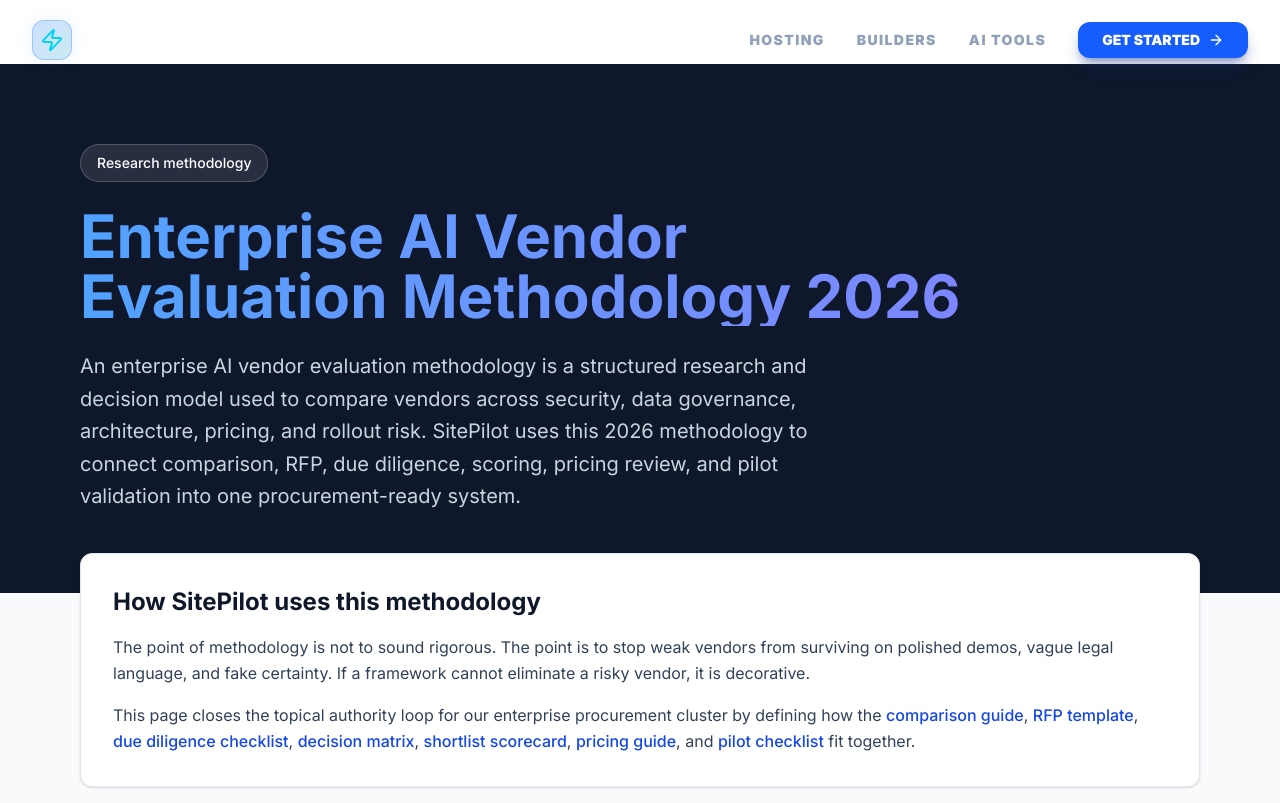
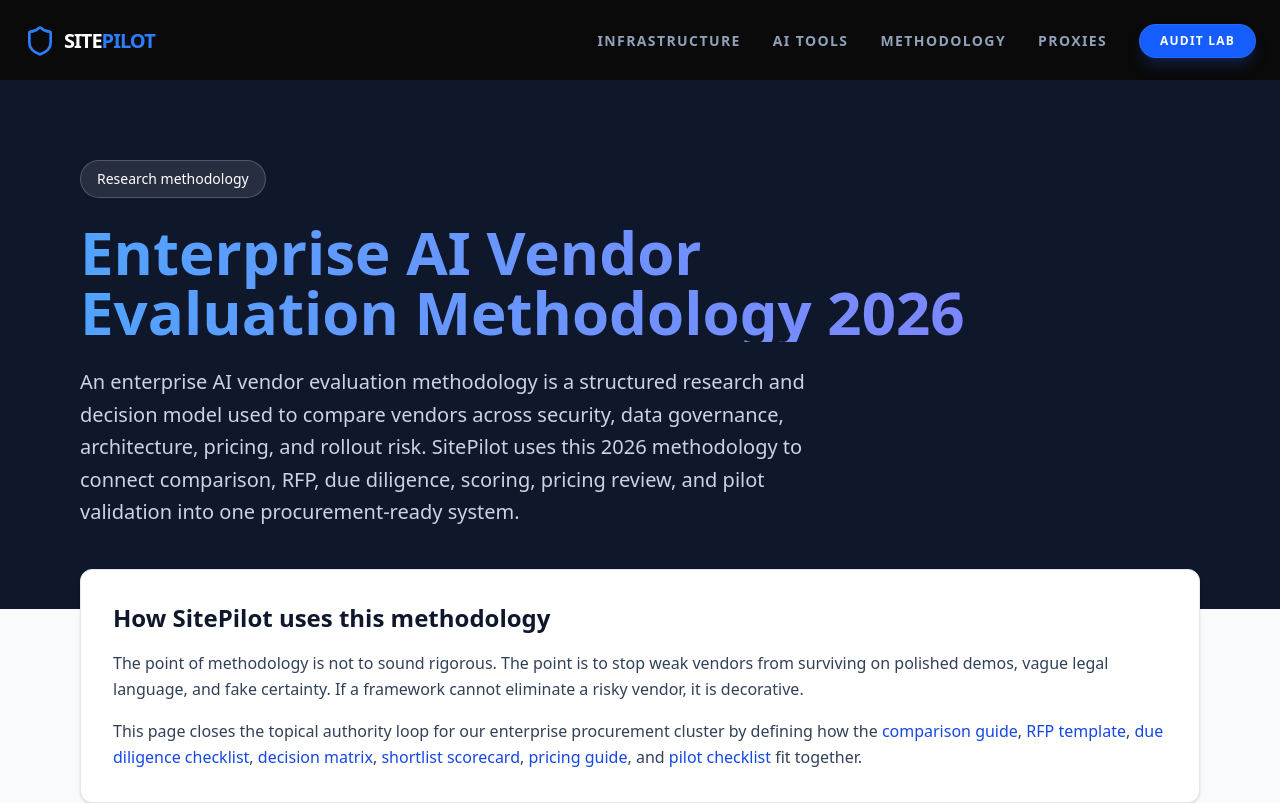
Before and after one commit to teccoxie2/sitepilot, a Next.js app: page /methodology in a window 1280 px wide. Shown: the top 803 px of the page. Built offline with nearby package versions, Linux system fonts and the light colour scheme.

Commit message:
design: global UI overhaul (Linear-style) - TS fix

```diff
--- a/src/app/globals.css
+++ b/src/app/globals.css
@@ -1,103 +1,73 @@
 @import "tailwindcss";
 
 :root {
-  --background: #ffffff;
-  --foreground: #0f172a;
-  --primary: #3b82f6;
-  --primary-dark: #1e40af;
-  --secondary: #64748b;
-  --accent: #06b6d4;
-  --surface: #f8fafc;
-  --border: #e2e8f0;
-}
-
-@theme inline {
-  --color-background: var(--background);
-  --color-foreground: var(--foreground);
-  --font-sans: var(--font-geist-sans);
-  --font-mono: var(--font-geist-mono);
-}
-
-@media (prefers-color-scheme: dark) {
-  :root {
-    --background: #0a0a0a;
-    --foreground: #212121;
-  }
+  --background: #0A0A0A;
+  --foreground: #EDEDED;
 }
 
 body {
-  background: var(--background);
+  background-color: var(--background);
   color: var(--foreground);
-  font-family: 'Inter', -apple-system, BlinkMacSystemFont, 'Segoe UI', Roboto, sans-serif;
-  line-height: 1.6;
-  scroll-behavior: smooth;
+  -webkit-font-smoothing: antialiased;
+  -moz-osx-font-smoothing: grayscale;
 }
 
-/* 现代化动画和过渡效果 */
-* {
-  transition: all 0.2s ease-in-out;
+/* Linear-style Inner Glow Card */
+.glass-card {
+  position: relative;
+  overflow: hidden;
+  border-radius: 1rem;
+  border: 1px solid rgba(255, 255, 255, 0.1);
+  background-color: rgba(255, 255, 255, 0.05);
+  backdrop-filter: blur(12px);
+  transition: all 0.3s cubic-bezier(0.4, 0, 0.2, 1);
+  box-shadow: inset 0 1px 1px rgba(255, 255, 255, 0.05);
 }
 
-/* 更好的聚焦状态 */
-:focus-visible {
-  outline: 2px solid var(--primary);
-  outline-offset: 2px;
-  border-radius: 4px;
+.glass-card:hover {
+  border-color: rgba(255, 255, 255, 0.2);
+  background-color: rgba(255, 255, 255, 0.08);
+  transform: translateY(-4px);
+  box-shadow: inset 0 1px 1px rgba(255, 255, 255, 0.1), 0 20px 40px rgba(0,0,0,0.4);
 }
 
-/* 现代化按钮基础样式 */
-.btn {
-  @apply inline-flex items-center justify-center px-6 py-3 text-sm font-medium rounded-lg transition-all duration-200 ease-in-out;
+/* Neon Accent Button */
+.btn-neon {
+  position: relative;
+  display: inline-flex;
+  items-center: center;
+  justify-content: center;
+  padding: 0.75rem 1.5rem;
+  border-radius: 9999px;
+  font-weight: 700;
+  font-size: 0.875rem;
+  letter-spacing: 0.1em;
+  text-transform: uppercase;
+  transition: all 0.3s ease;
+  overflow: hidden;
+  background: linear-gradient(180deg, rgba(59, 130, 246, 0.1) 0%, rgba(59, 130, 246, 0.05) 100%);
+  border: 1px solid rgba(59, 130, 246, 0.3);
+  color: #60A5FA;
 }
 
-.btn-primary {
-  @apply bg-blue-600 text-white hover:bg-blue-700 hover:scale-105 active:scale-95 shadow-lg hover:shadow-xl;
+.btn-neon:hover {
+  border-color: rgba(59, 130, 246, 0.6);
+  transform: scale(1.05);
+  background: linear-gradient(180deg, rgba(59, 130, 246, 0.2) 0%, rgba(59, 130, 246, 0.1) 100%);
+  box-shadow: 0 0 20px rgba(59, 130, 246, 0.2);
 }
 
-.btn-secondary {
-  @apply bg-white text-gray-700 border border-gray-300 hover:border-gray-400 hover:bg-gray-50 hover:scale-105 active:scale-95;
+/* Custom Scrollbar */
+::-webkit-scrollbar {
+  width: 8px;
 }
-
-.btn-accent {
-  @apply bg-gradient-to-r from-blue-600 to-cyan-600 text-white hover:from-blue-700 hover:to-cyan-700 hover:scale-105 active:scale-95 shadow-lg hover:shadow-xl;
+::-webkit-scrollbar-track {
+  background: #0A0A0A;
 }
-
-/* 现代化卡片样式 */
-.card {
-  @apply bg-white border border-gray-200 rounded-xl p-6 hover:border-gray-300 hover:shadow-lg transition-all duration-200;
+::-webkit-scrollbar-thumb {
+  background: #262626;
+  border-radius: 10px;
 }
-
-/* 渐变背景效果 */
-.gradient-bg {
-  background: linear-gradient(135deg, #667eea 0%, #764ba2 100%);
+::-webkit-scrollbar-thumb:hover {
+  background: #404040;
 }
-
-.subtle-gradient {
-  background: linear-gradient(135deg, #f8fafc 0%, #e2e8f0 100%);
-}
-
-/* 微交互动画 */
-@keyframes fadeInUp {
-  from {
-    opacity: 0;
-    transform: translateY(20px);
-  }
-  to {
-    opacity: 1;
-    transform: translateY(0);
-  }
-}
-
-.fade-in-up {
-  animation: fadeInUp 0.6s ease-out forwards;
-}
-
-/* 悬停效果 */
-.hover-lift {
-  transition: transform 0.2s ease-in-out, box-shadow 0.2s ease-in-out;
-}
-
-.hover-lift:hover {
-  transform: translateY(-4px);
-  box-shadow: 0 20px 25px -5px rgb(0 0 0 / 0.1), 0 8px 10px -6px rgb(0 0 0 / 0.1);
-}
--- a/src/app/layout.tsx
+++ b/src/app/layout.tsx
@@ -1,53 +1,24 @@
 import type { Metadata } from "next";
-import { Inter } from "next/font/google";
+import { Geist, Geist_Mono } from "next/font/google";
 import "./globals.css";
 import Header from "@/components/Header";
 import Footer from "@/components/Footer";
 import GoogleAnalytics from "@/components/GoogleAnalytics";
 
-const inter = Inter({
+const geistSans = Geist({
+  variable: "--font-geist-sans",
   subsets: ["latin"],
-  display: 'swap',
-  variable: '--font-inter',
+});
+
+const geistMono = Geist_Mono({
+  variable: "--font-geist-mono",
+  subsets: ["latin"],
 });
 
 export const metadata: Metadata = {
-  metadataBase: new URL("https://sitepilot.co"),
-  title: "SitePilot - Your Guide to Building Websites That Work",
-  description: "Expert reviews and guides on web hosting, AI tools, and website builders. Launch your website with confidence.",
-  keywords: ["web hosting", "website builder", "AI tools", "hosting reviews", "best web hosting", "website creation", "AI writing tools"],
-  authors: [{ name: "SitePilot Team" }],
-  creator: "SitePilot",
-  publisher: "SitePilot",
-  robots: {
-    index: true,
-    follow: true,
-    googleBot: {
-      index: true,
-      follow: true,
-      'max-video-preview': -1,
-      'max-image-preview': 'large',
-      'max-snippet': -1,
-    },
-  },
-  openGraph: {
-    title: "SitePilot - Your Guide to Building Websites That Work",
-    description: "Expert reviews and guides on web hosting, AI tools, and website builders. Launch your website with confidence.",
-    url: "https://sitepilot.co",
-    siteName: "SitePilot",
-    locale: "en_US",
-    type: "website",
-  },
-  twitter: {
-    card: "summary_large_image",
-    title: "SitePilot - Your Guide to Building Websites That Work",
-    description: "Expert reviews and guides on web hosting, AI tools, and website builders. Launch your website with confidence.",
-    site: "@sitepilot_co",
-    creator: "@sitepilot_co",
-  },
-  verification: {
-    google: "google-verification-code-here", // To be updated with actual code
-  },
+  title: "SitePilot | Global Digital Infrastructure Authority",
+  description: "Independent technical audits, infrastructure benchmarks, and AI-driven procurement frameworks for modern enterprises.",
+  metadataBase: new URL('https://sitepilot.co'),
 };
 
 export default function RootLayout({
@@ -56,14 +27,15 @@
   children: React.ReactNode;
 }>) {
   return (
-    <html lang="en">
-      <body className={`${inter.className} antialiased bg-white text-slate-900`}>
-        <GoogleAnalytics measurementId='G-ZEHW3WYWXL' />
+    <html lang="en" className="dark">
+      <body className={`${geistSans.variable} ${geistMono.variable} font-sans selection:bg-blue-500/30 bg-[#0A0A0A]`}>
         <Header />
-        <main className="min-h-screen pt-16">{children}</main>
+        <main className="min-h-screen pt-20">
+          {children}
+        </main>
         <Footer />
+        <GoogleAnalytics measurementId="G-ZEHW3WYWXL" />
       </body>
     </html>
   );
 }
-// Force deployment at Fri Mar 20 17:06:00 NZDT 2026 - Cache bust fix
--- a/src/components/Header.tsx
+++ b/src/components/Header.tsx
@@ -1,96 +1,102 @@
-"use client";
+"use client"
 
-import Link from "next/link";
-import { useState, useEffect } from "react";
-import { Zap, Menu, X, ArrowRight } from 'lucide-react';
+import Link from 'next/link'
+import { useState, useEffect } from 'react'
+import { Shield, Menu, X, Terminal } from 'lucide-react'
 
-export default function Header() {
-  const [mobileMenuOpen, setMobileMenuOpen] = useState(false);
-  const [scrolled, setScrolled] = useState(false);
+const Header = () => {
+  const [isScrolled, setIsScrolled] = useState(false)
+  const [isMobileMenuOpen, setIsMobileMenuOpen] = useState(false)
 
   useEffect(() => {
     const handleScroll = () => {
-      const isScrolled = window.scrollY > 20;
-      setScrolled(isScrolled);
-    };
-
-    window.addEventListener('scroll', handleScroll);
-    return () => window.removeEventListener('scroll', handleScroll);
-  }, []);
+      setIsScrolled(window.scrollY > 20)
+    }
+    window.addEventListener('scroll', handleScroll)
+    return () => window.removeEventListener('scroll', handleScroll)
+  }, [])
 
   const navLinks = [
-    { name: "Hosting", href: "/web-hosting", color: "hover:text-blue-400" },
-    { name: "Builders", href: "/website-builders", color: "hover:text-purple-400" },
-    { name: "AI Tools", href: "/ai-tools", color: "hover:text-green-400" }
-  ];
+    { name: 'Infrastructure', href: '/web-hosting' },
+    { name: 'AI Tools', href: '/ai-tools' },
+    { name: 'Methodology', href: '/methodology' },
+    { name: 'Proxies', href: '/proxies' },
+  ]
 
   return (
-    <header className={`fixed w-full top-0 z-50 transition-all duration-300 ${
-      scrolled
-        ? 'bg-[#0A0A0A]/90 backdrop-blur-md border-b border-white/10 shadow-2xl'
-        : 'bg-transparent border-b border-transparent'
-    }`}>
-      <nav className="max-w-7xl mx-auto px-4 sm:px-6 lg:px-8">
-        <div className="flex justify-between items-center h-20">
+    <header
+      className={`fixed top-0 left-0 right-0 z-50 transition-all duration-300 ${
+        isScrolled
+          ? 'py-3 bg-[#0A0A0A]/80 backdrop-blur-xl border-b border-white/5'
+          : 'py-6 bg-transparent'
+      }`}
+    >
+      <div className="max-w-7xl mx-auto px-6 flex items-center justify-between">
         {/* Logo */}
-          <Link href="/" className="flex items-center group">
-            <div className="w-10 h-10 bg-gradient-to-br from-blue-600/20 to-cyan-600/20 border border-blue-500/30 rounded-xl mr-3 flex items-center justify-center group-hover:scale-110 transition-transform shadow-[0_0_15px_rgba(59,130,246,0.1)]">
-              <Zap className="w-6 h-6 text-cyan-400" />
+        <Link href="/" className="flex items-center gap-2 group">
+          <div className="relative">
+            <Shield className="w-8 h-8 text-blue-500 transition-transform group-hover:scale-110" />
+            <div className="absolute inset-0 bg-blue-500/20 blur-xl rounded-full opacity-0 group-hover:opacity-100 transition-opacity" />
           </div>
-            <span className="text-2xl font-black text-white tracking-tighter group-hover:text-cyan-400 transition-colors">SitePilot</span>
+          <span className="text-xl font-black text-white tracking-tighter">
+            SITE<span className="text-blue-500">PILOT</span>
+          </span>
         </Link>
 
         {/* Desktop Nav */}
-          <div className="hidden lg:flex items-center space-x-8">
+        <nav className="hidden md:flex items-center gap-8">
           {navLinks.map((link) => (
             <Link
               key={link.name}
               href={link.href}
-                className={`text-sm font-black uppercase tracking-widest text-slate-400 ${link.color} transition-all`}
+              className="text-sm font-bold text-slate-400 hover:text-white transition-colors tracking-widest uppercase"
             >
               {link.name}
             </Link>
           ))}
           <Link
-              href="/web-hosting"
-              className="px-6 py-2 bg-blue-600 text-white rounded-xl text-sm font-black hover:bg-blue-500 transition-all shadow-lg shadow-blue-900/40 flex items-center gap-2"
+            href="/apply-for-audit"
+            className="px-5 py-2 rounded-full bg-blue-600 text-white text-xs font-black tracking-widest uppercase hover:bg-blue-500 transition-all shadow-lg shadow-blue-900/40 border border-blue-400/20"
           >
-              GET STARTED <ArrowRight className="w-4 h-4" />
+            Audit Lab
           </Link>
+        </nav>
+
+        {/* Mobile Trigger */}
+        <button
+          className="md:hidden text-white"
+          onClick={() => setIsMobileMenuOpen(!isMobileMenuOpen)}
+        >
+          {isMobileMenuOpen ? <X /> : <Menu />}
+        </button>
       </div>
 
-          {/* Mobile Menu Button */}
-          <button
-            className="lg:hidden p-2 text-slate-400 hover:text-white"
-            onClick={() => setMobileMenuOpen(!mobileMenuOpen)}
-          >
-            {mobileMenuOpen ? <X className="w-8 h-8" /> : <Menu className="w-8 h-8" />}
-          </button>
-        </div>
-      </nav>
-
       {/* Mobile Menu */}
-      {mobileMenuOpen && (
-        <div className="lg:hidden bg-[#0A0A0A] border-b border-white/10 p-8 space-y-6 animate-in slide-in-from-top duration-300">
+      {isMobileMenuOpen && (
+        <div className="absolute top-full left-0 right-0 bg-[#0A0A0A] border-b border-white/10 py-8 px-6 md:hidden animate-in fade-in slide-in-from-top-5">
+          <nav className="flex flex-col gap-6">
             {navLinks.map((link) => (
               <Link
                 key={link.name}
                 href={link.href}
-              className="block text-xl font-black text-white uppercase tracking-tighter"
-              onClick={() => setMobileMenuOpen(false)}
+                className="text-lg font-bold text-slate-300 hover:text-white"
+                onClick={() => setIsMobileMenuOpen(false)}
               >
                 {link.name}
               </Link>
             ))}
             <Link
-            href="/web-hosting"
-            className="block w-full py-4 bg-blue-600 text-center text-white rounded-2xl font-black"
-            onClick={() => setMobileMenuOpen(false)}
+              href="/apply-for-audit"
+              className="text-lg font-bold text-blue-500"
+              onClick={() => setIsMobileMenuOpen(false)}
             >
-            GET STARTED
+              Audit Lab →
             </Link>
+          </nav>
         </div>
       )}
     </header>
-  );
+  )
 }
+
+export default Header
```
Lines whose indentation alone changed are shown as unchanged.
